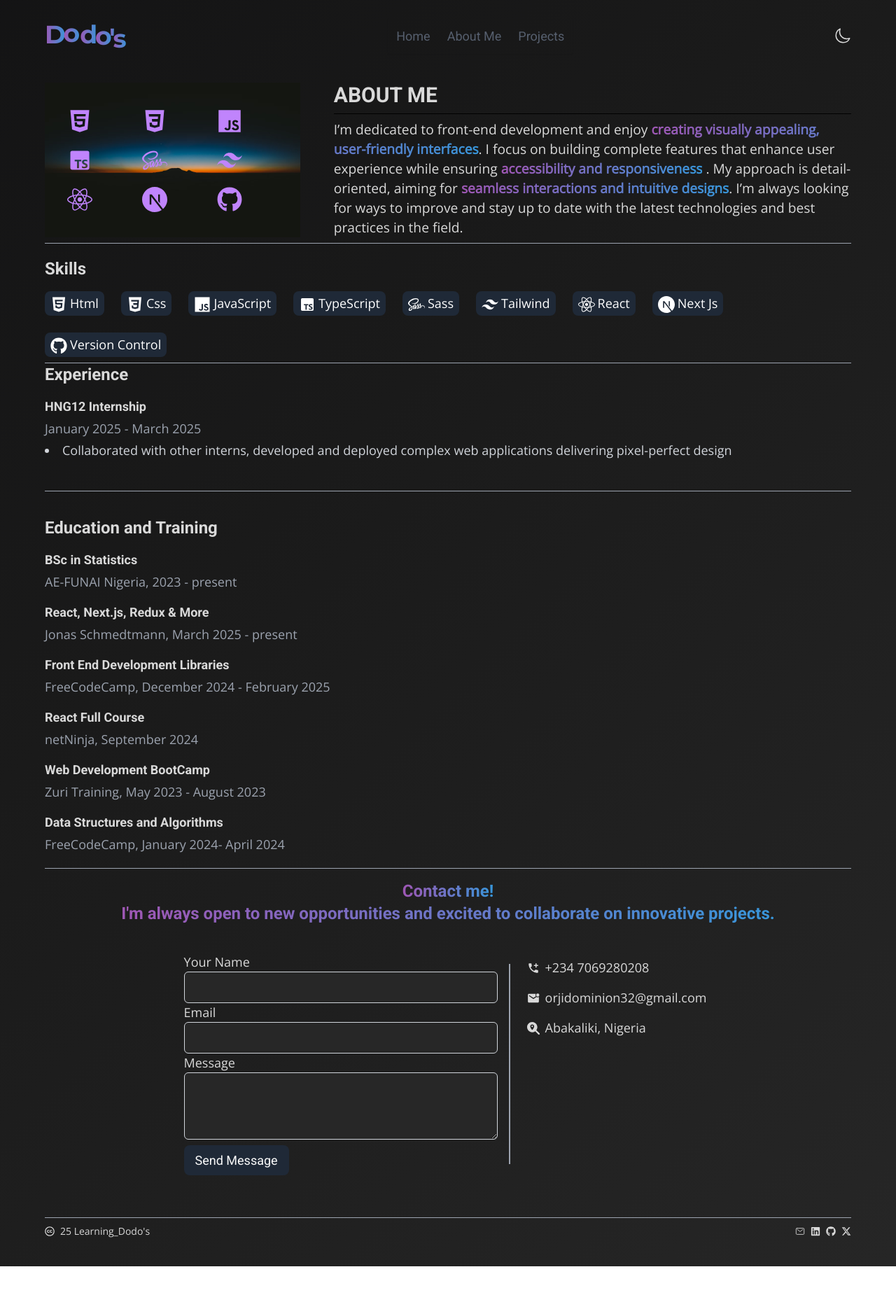
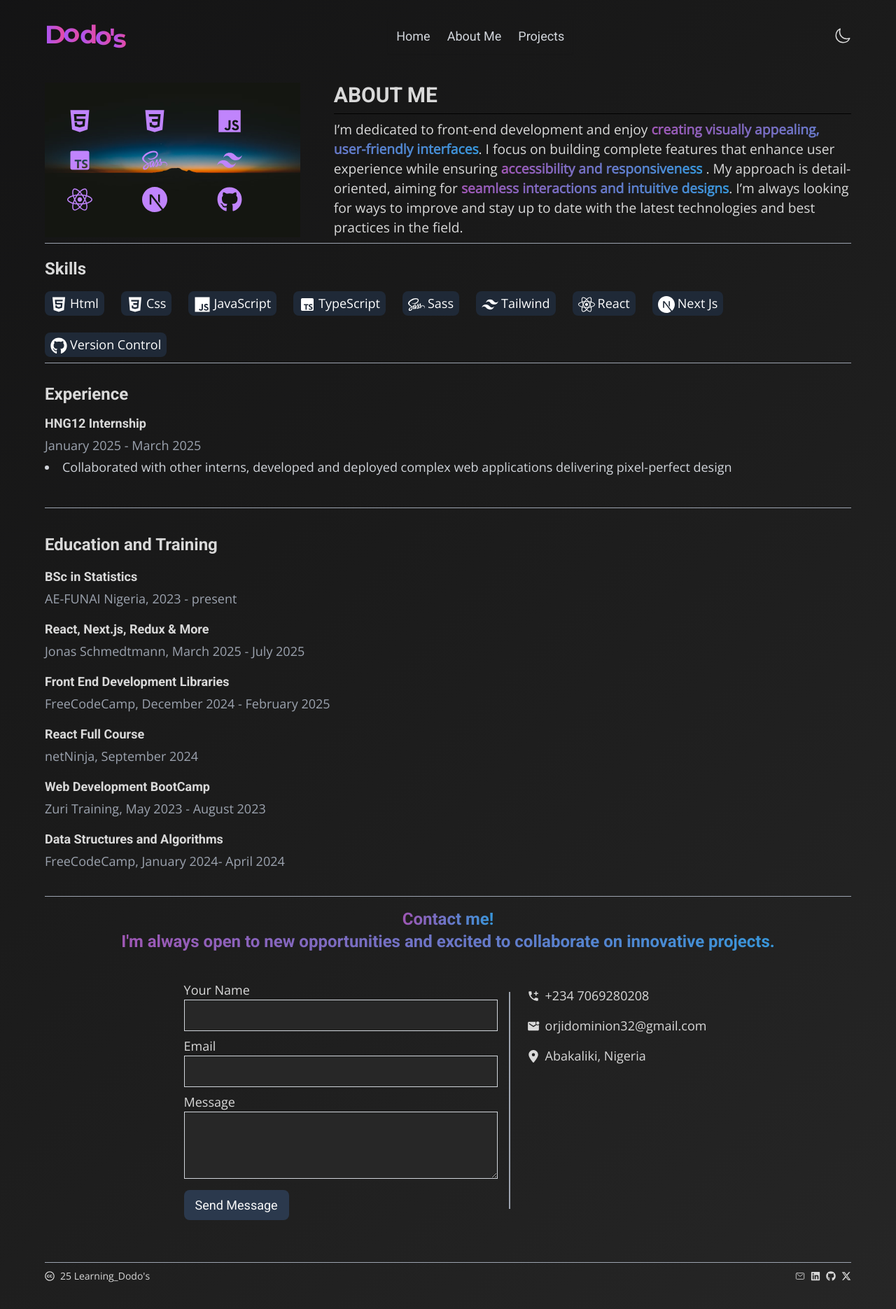
Before and after one commit to dodosebn/portfolio101, a Next.js app: page /About in a window 1280 px wide. Shown: the top 1870 px of the page at 70% size. Before the commit the page ends 1809 px from the top, so only its background shows below. Built offline with nearby package versions, Linux system fonts and the light colour scheme; a web font is replaced by a local one.

Commit message:
necesaaryyy updates

```diff
--- a/app/About/components/customs/expriItms.tsx
+++ b/app/About/components/customs/expriItms.tsx
@@ -27,7 +27,7 @@ interface Experience {
       duration: 'January 2025 - March 2025',
       title: 'HNG12 Internship',
       content: 'Collaborated with other interns, developed and deployed complex web applications delivering pixel-perfect design',
-      date: '2025-01-01', // Use string-based date
+      date: '2025-01-01',
     },
   ];
 
@@ -36,7 +36,7 @@ interface Experience {
       id: 1,
       title: 'BSc in Statistics',
       school: 'AE-FUNAI Nigeria, 2023 - present',
-      date: '2023-01-01', // Use string-based date
+      date: '2023-01-01',
     },
   ];
 
@@ -68,7 +68,7 @@ interface Experience {
     {
       id: 5,
       title: 'React, Next.js, Redux & More',
-      duration: 'Jonas Schmedtmann, March 2025 - present',
+      duration: 'Jonas Schmedtmann, March 2025 - July 2025',
       date: '2025-03-01',
     },
   ];
--- a/app/About/components/expri.tsx
+++ b/app/About/components/expri.tsx
@@ -7,9 +7,9 @@ const Expri: React.FC = () => {
   const sortedEduSelf = [...eduSelf].sort((a, b) => b.date.localeCompare(a.date));
 
   return (
-    <div>
+    <div className='my-4'>
 
-      <h1 className='text-2xl font-[650] mb-4'>Experience</h1>
+      <h1 className='text-2xl font-[650] py-3'>Experience</h1>
       <div className='space-y-4'>
         {sortedExperience.map((experience) => (
           <div key={experience.id} className='space-y-1'>
--- a/app/HireMe/customs/contactMaps.tsx
+++ b/app/HireMe/customs/contactMaps.tsx
@@ -1,6 +1,6 @@
 import { MdAddIcCall } from "react-icons/md";
 import { IoMdMailUnread } from "react-icons/io";
-import { FaMagnifyingGlassLocation } from "react-icons/fa6";
+import { FaLocationDot } from "react-icons/fa6";
 
 interface ContactDetail {
   id: number;
@@ -22,7 +22,7 @@ const ContactDetails: ContactDetail[] = [
   {
     id: 3,
     content: 'Abakaliki, Nigeria',
-    logo: FaMagnifyingGlassLocation,
+    logo: FaLocationDot,
   },
 ];
 
--- /dev/null
+++ b/app/api/send-email/route.ts
@@ -0,0 +1,36 @@
+import nodemailer from "nodemailer";
+
+export async function POST(req: Request) {
+  try {
+    const { name, email, message } = await req.json();
+
+    const transporter = nodemailer.createTransport({
+      service: "gmail",
+      auth: {
+        user: process.env.EMAIL_USER,
+        pass: process.env.EMAIL_PASS,
+      },
+    });
+
+    // Email options
+    await transporter.sendMail({
+      from: `"${name}" <${process.env.EMAIL_USER}>`,
+      to: process.env.EMAIL_USER,
+      subject: `Hey Dominion, You've a message from ${name}`,
+      text: `From: ${name} (${email})\n\n${message}`,
+      html: `<p><strong>From:</strong> ${name} (${email})</p>
+             <p>${message}</p>`,
+    });
+
+    return new Response(
+      JSON.stringify({ success: true, message: "Email sent successfully" }),
+      { status: 200 }
+    );
+  } catch (error) {
+    console.error("Error sending email:", error);
+    return new Response(
+      JSON.stringify({ success: false, message: "Failed to send email" }),
+      { status: 500 }
+    );
+  }
+}
--- a/app/layout.tsx
+++ b/app/layout.tsx
@@ -5,8 +5,8 @@ import FooterReachOut from "@/components/footerReachOut";
 import ThemeProvider from "@/components/themeProvider";
 
 export const metadata: Metadata = {
-  title: "Portfolio || Dodo's",
-  description: "Generated by create next app",
+  title: "ORJI DOMINION",
+  description: "Detail-oriented frontend developer who doesn't joke with problem-solving,  divideAndConquer() is my route🤝",
 };
 
 export default function RootLayout({
--- a/components/navigations.tsx
+++ b/components/navigations.tsx
@@ -19,7 +19,7 @@ const Navigations = () => {
 
   return (
     <nav className="relative flex justify-between items-center w-full z-10">
-      <div className={mobileMenuOpen ? 'hidden' : 'block'}>
+      <div className={mobileMenuOpen ? "hidden" : "block"}>
         <Logo />
       </div>
 
@@ -33,11 +33,14 @@ const Navigations = () => {
       </button>
 
       {/* Nav Links (Mobile & Desktop) */}
-      <div className={`${mobileMenuOpen ? 'flex' : 'hidden'} md:flex items-center gap-4`}>
-        <ul className="flex flex-row gap-3 lg:gap-6 navbar dark:border-[#e5e7eb] border-1 border-[#1f2937] dark:text-[#fafafa] p-3 rounded-sm shadow-sm whitespace-nowrap">
+      <div className={`${mobileMenuOpen ? "flex" : "hidden"} md:flex items-center gap-4`}>
+        <ul
+          className="flex flex-row gap-3 lg:gap-6 navbar dark:border-[#e5e7eb] border-1 border-[#1f2937]
+         p-3 rounded-sm shadow-sm whitespace-nowrap"
+        >
           <li
             key="home"
-            className={`text-[#565f6e] ${
+            className={`text-[#565f6e] dark:text-gray-300 ${
               activeLink === "/" ? "dark:text-white text-black" : ""
             } hover:text-black dark:hover:text-white transition-all`}
             onClick={() => handleClick("/")}
@@ -46,7 +49,7 @@ const Navigations = () => {
           </li>
           <li
             key="about"
-            className={`text-[#565f6e] ${
+            className={`text-[#565f6e] dark:text-gray-300 ${
               activeLink === "about" ? "text-black dark:text-white" : ""
             } hover:text-black dark:hover:text-white transition-all`}
             onClick={() => handleClick("about")}
@@ -55,7 +58,7 @@ const Navigations = () => {
           </li>
           <li
             key="projects"
-            className={`text-[#565f6e] ${
+            className={`text-[#565f6e] dark:text-gray-300 ${
               activeLink === "projects" ? "text-black dark:text-white" : ""
             } hover:text-black dark:hover:text-white transition-all`}
             onClick={() => handleClick("projects")}
@@ -66,7 +69,11 @@ const Navigations = () => {
       </div>
 
       {/* Theme Button (Mobile) */}
-      <div className={`${mobileMenuOpen ? 'flex' : 'hidden'} dark:border-[#e5e7eb] border-1 border-[#1f2937] dark:text-[#fafafa] p-3 rounded-sm shadow-sm`}>
+      <div
+        className={`${
+          mobileMenuOpen ? "flex" : "hidden"
+        } dark:border-[#e5e7eb] border-1 border-[#1f2937] dark:text-[#fafafa] p-3 rounded-sm shadow-sm`}
+      >
         <button type="button" onClick={toggleTheme}>
           {theme === "light" ? (
             <IoMoonOutline size={24} />
--- a/components/utils/formItself.tsx
+++ b/components/utils/formItself.tsx
@@ -1,6 +1,5 @@
 'use client';
 import React, { useState } from 'react';
-import emailjs from 'emailjs-com';
 
 const FormItself = () => {
   const [formData, setFormData] = useState({ name: '', email: '', message: '' });
@@ -17,7 +16,7 @@ const FormItself = () => {
     return regex.test(email);
   };
 
-  const handleSubmit = (e: React.FormEvent) => {
+  const handleSubmit = async (e: React.FormEvent) => {
     e.preventDefault();
 
     const errors: { name?: string, email?: string, message?: string } = {};
@@ -32,26 +31,29 @@ const FormItself = () => {
     }
 
     setLoading(true);
-    emailjs
-      .send(
-        'service_ghhkiq5',
-        'template_zdudf7n',
-        formData,
-        'Db0Fk4_XSu9NvnUfu'
-      )
-      .then(() => {
+    try {
+      const res = await fetch('/api/send-email', {
+        method: 'POST',
+        headers: { 'Content-Type': 'application/json' },
+        body: JSON.stringify(formData),
+      });
+
+      const data = await res.json();
+      if (data.success) {
         setSuccessMessage('🎉 Message sent successfully!');
         setFormData({ name: '', email: '', message: '' });
         setFormErrors({});
         setTimeout(() => setSuccessMessage(''), 5000);
-      })
-      .catch(() => {
+      } else {
         setSuccessMessage('❌ Failed to send message. Please try again.');
         setTimeout(() => setSuccessMessage(''), 5000);
-      })
-      .finally(() => {
-        setLoading(false);
-      });
+      }
+    } catch (err) {
+      setSuccessMessage('❌ Failed to send message. Please try again.');
+      setTimeout(() => setSuccessMessage(''), 5000);
+    } finally {
+      setLoading(false);
+    }
   };
 
   return (
@@ -62,11 +64,11 @@ const FormItself = () => {
         </div>
       )}
 
-      <form onSubmit={handleSubmit} className={`${successMessage ? 'hidden' : 'block'}space-y-2`}>
+      <form onSubmit={handleSubmit} className={`${successMessage ? 'hidden' : 'block'} space-y-2`}>
         <div className="flex flex-col">
           <label htmlFor="name" className="text-start">Your Name</label>
           <input
-            className={`outline-[#636365] dark:bg-[#272727] rounded-md p-2 border ${formErrors.name ? 'border-red-500' : 'border-gray-300'} w-full`}
+            className={`outline-[#636365] dark:bg-[#272727]  p-2 border ${formErrors.name ? 'border-red-500' : 'border-gray-300'} w-full`}
             type="text"
             name="name"
             id="name"
@@ -74,13 +76,12 @@ const FormItself = () => {
             onChange={handleChange}
             required
           />
-          {/* {formErrors.name && <p className="text-red-500 text-sm">{formErrors.name}</p>} */}
         </div>
 
         <div className="flex flex-col">
           <label htmlFor="email" className="text-start">Email</label>
           <input
-            className={`outline-[#636365] dark:bg-[#272727] rounded-md p-2 border ${formErrors.email ? 'border-red-500' : 'border-gray-300'} w-full`}
+            className={`outline-[#636365] dark:bg-[#272727]  p-2 border ${formErrors.email ? 'border-red-500' : 'border-gray-300'} w-full`}
             type="email"
             name="email"
             id="email"
@@ -93,7 +94,7 @@ const FormItself = () => {
         <div className="flex flex-col">
           <label htmlFor="message" className="text-start">Message</label>
           <textarea
-            className={`outline-[#636365] dark:bg-[#272727] rounded-md p-2 border ${formErrors.message ? 'border-red-500' : 'border-gray-300'} w-full h-24`}
+            className={`outline-[#636365] dark:bg-[#272727]  p-2 border ${formErrors.message ? 'border-red-500' : 'border-gray-300'} w-full h-24`}
             name="message"
             id="message"
             value={formData.message}
@@ -103,7 +104,7 @@ const FormItself = () => {
         </div>
 
         <div className="pt-2 flex items-start">
-          <button type="submit" className="bg-[#09090b] dark:bg-[#1f2937] button px-4 py-2 rounded-lg text-[#fafafa]">
+          <button type="submit" className="bg-[#09090b] dark:bg-[#2b394d] button px-4 py-2 rounded-lg text-[#fafafa]">
             {loading ? (
               <div className="animate-spin rounded-full h-5 w-5 border-t-2 border-white"></div>
             ) : (
--- a/components/utils/logo.tsx
+++ b/components/utils/logo.tsx
@@ -11,16 +11,24 @@ const Logo = () => {
   ];
 
   return (
-    <div className="logo-container relative inline-block">
+    <div className="logo-container relative inline-block font-bold">
       <div className="flex">
         {letters.map(({ char, offset, delay }) => (
           <span
             key={char + offset}
-            className="logo-letter inline-block relative"
+            className={`
+              inline-block relative text-transparent bg-clip-text
+              /* Light mode = red gradient */
+              bg-gradient-to-r from-red-500 via-red-600 to-red-700
+              /* Dark mode = blue→purple→pink gradient */
+              dark:bg-gradient-to-r dark:from-blue-500 dark:via-purple-500 dark:to-pink-500
+            `}
             style={{
               transform: `translateY(${offset}px)`,
               marginLeft: offset !== -2 ? '-0.2rem' : '0',
-              animationDelay: `${delay}s`
+              animation: 'gradient-x 15s ease infinite',
+              animationDelay: `${delay}s`,
+              backgroundSize: '200% 200%',
             }}
           >
             {char}
@@ -31,18 +39,7 @@ const Logo = () => {
       <style jsx>{`
         .logo-container {
           font-family: 'Montserrat', 'Playfair', sans-serif;
-        }
-
-        .logo-letter {
           font-size: 2.25rem;
-          font-weight: 700;
-          background: linear-gradient(270deg, #3498db, #9b59b6, #e91e63);
-          background-size: 200% 200%;
-          color: transparent;
-          -webkit-background-clip: text;
-          background-clip: text;
-          -webkit-text-fill-color: transparent;
-          animation: gradient-x 15s ease infinite;
         }
 
         @keyframes gradient-x {
--- a/package.json
+++ b/package.json
@@ -12,12 +12,14 @@
     "emailjs-com": "^3.2.0",
     "framer-motion": "^12.9.4",
     "next": "^15.2.3",
+    "nodemailer": "^7.0.5",
     "react": "^19.0.0",
     "react-dom": "^19.0.0",
     "react-icons": "^5.5.0"
   },
   "devDependencies": {
     "@types/node": "^20",
+    "@types/nodemailer": "^6.4.17",
     "@types/react": "^19",
     "@types/react-dom": "^19",
     "postcss": "^8",
```
Also changed, not shown: 1 other file (tests, documents, lock files or other folders).
